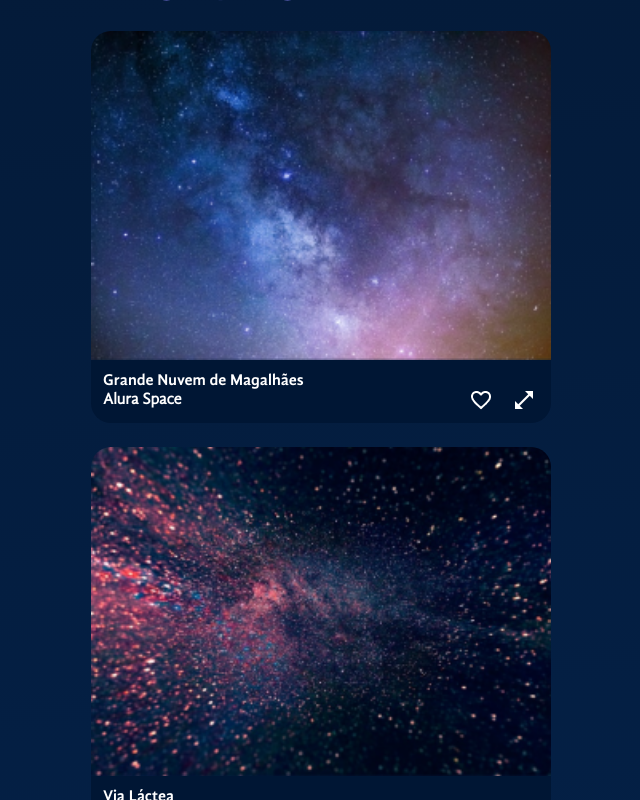
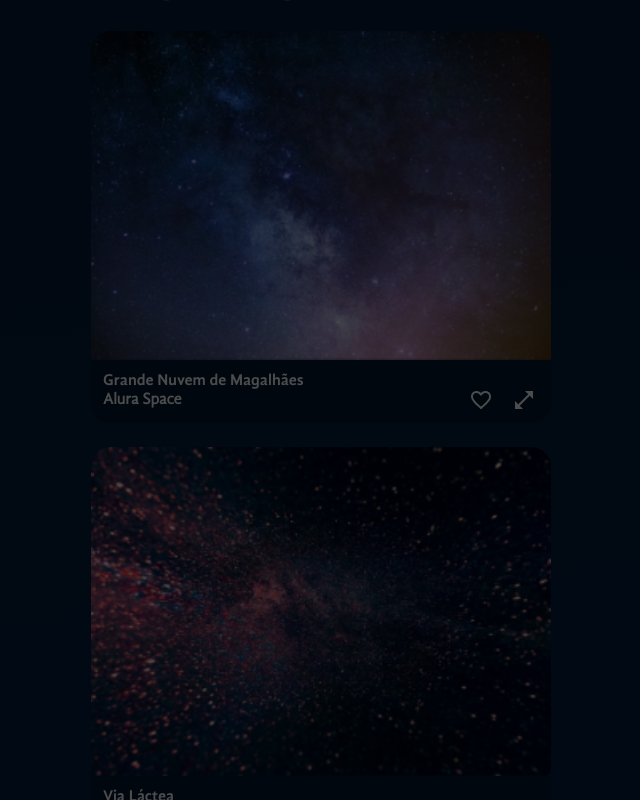
Before and after one commit to davidtpires/space-app, a React (Vite) app: page / in a window 1280 px wide. Both pictures are taken after a click on the button 669 px from the left and 1112 px from the top of the page. Shown: the part 712-1512 px from the top of the page, without its empty margins (145-785 px from the left). Built offline with nearby package versions, Linux system fonts and the light colour scheme.

Commit message:
Fundo com opacidade

```diff
--- a/src/componentes/ModalZoom/index.jsx
+++ b/src/componentes/ModalZoom/index.jsx
@@ -1,14 +1,36 @@
+import styled from "styled-components";
+import Imagem from "../Galeria/Imagem";
+
+const Overlay = styled.div`
+  background-color: rgba(0, 0, 0, 0.7);
+  position: fixed;
+  top: 0;
+  right: 0;
+  bottom: 0;
+  left: 0;
+`
+
+const DialogEstilizado = styled.dialog`
+  position: absolute;
+  top: 294px;
+`
+
 const ModalZoom = ({ foto }) => {
   return (
     <>
-      <dialog open={!!foto}>
-        <p>Exemplo do Mozilla</p>
-        <form method="dialog">
-          <button type="submit">ok</button>
-        </form>
-      </dialog>
+      {foto && <>
+        <Overlay />
+          <DialogEstilizado open={!!foto}>
+            <Imagem foto={foto} expandida={true} />
+            <p>Exemplo do Mozilla</p>
+            <form method="dialog">
+              <button type="submit">ok</button>
+            </form>
+          </DialogEstilizado>
+        </>
+      }
     </>
   );
 };
 
-export default ModalZoom
+export default ModalZoom;
```
